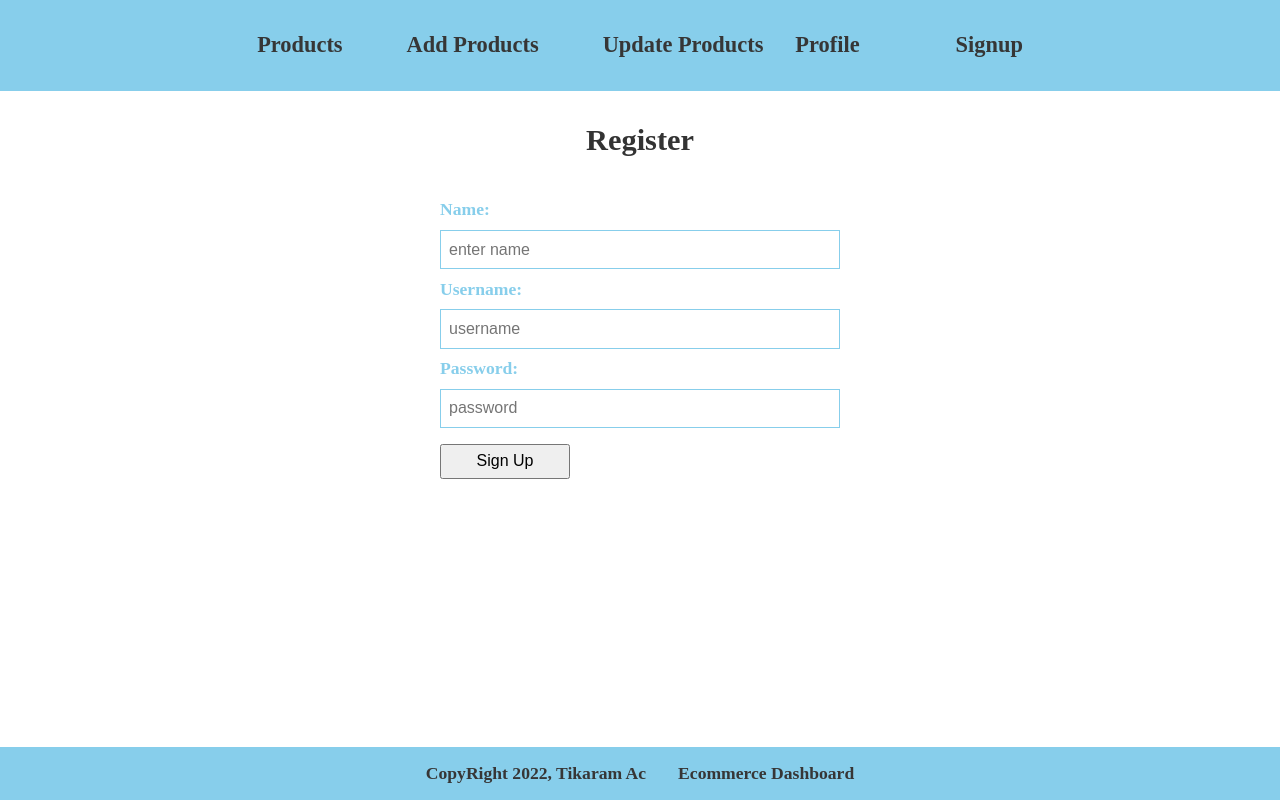
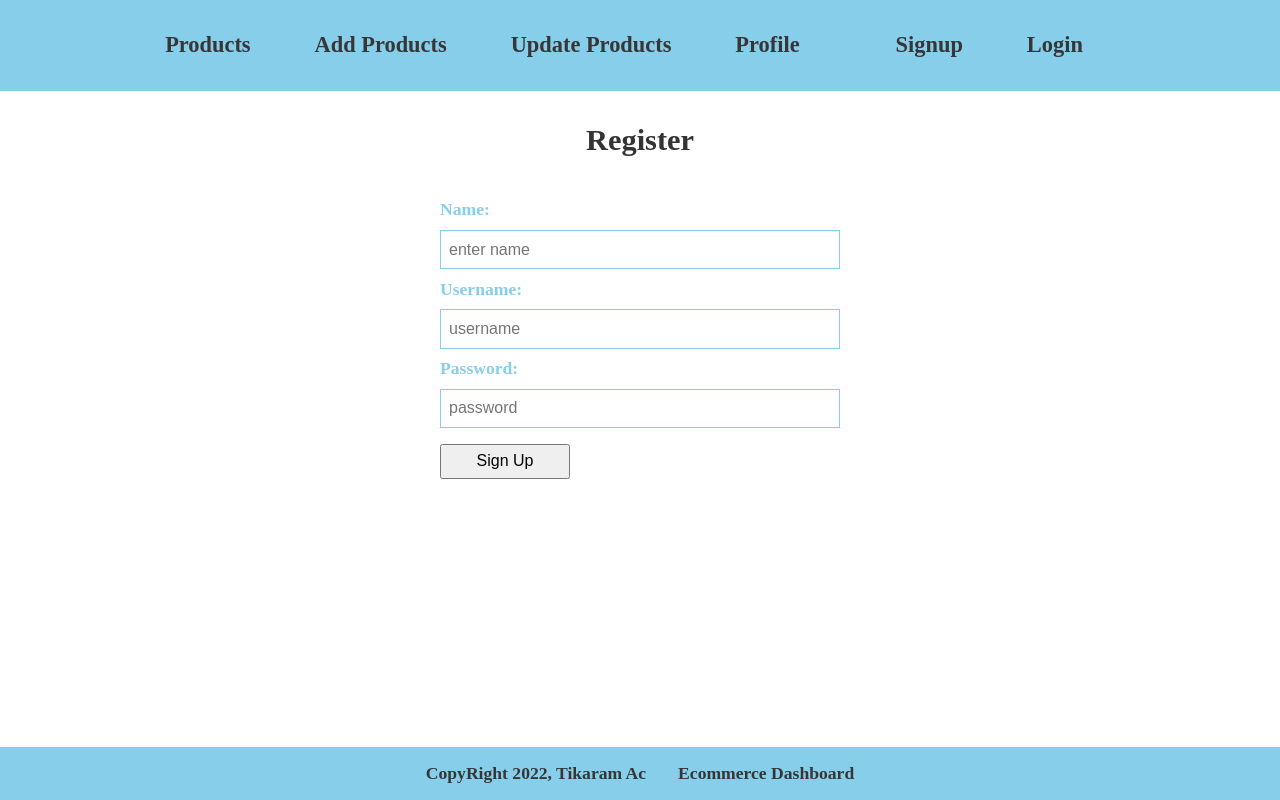
Before and after one commit to tikaramac19/Node.js_Learning, a React (Create React App) app in the folder ecommerce-dashboard/frontend/: page /signup in a window 1280 px wide. Built offline with nearby package versions, Linux system fonts and the light colour scheme.

Commit message:
conditional rendering

```diff
--- a/ecommerce-dashboard/frontend/src/components/Navbar/Navbar.js
+++ b/ecommerce-dashboard/frontend/src/components/Navbar/Navbar.js
@@ -9,7 +9,7 @@ const Navbar = () => {
   // logout function
   const logOut = () => {
     localStorage.clear(); // it will clear the localstorage
-    navigate('/signup')
+    navigate("/signup");
   };
 
   return (
@@ -24,17 +24,25 @@ const Navbar = () => {
           </li>
           <li>
             <Link to="/update">Update Products</Link>
-            <li>
-              <Link to="/profile">Profile</Link>
-            </li>
           </li>
+          <li>
+            <Link to="/profile">Profile</Link>
+          </li>
+
           <li>
             {auth ? (
               <Link onClick={logOut} to="/signup">
                 Logout
               </Link>
             ) : (
-              <Link to="/signup">Signup</Link>
+              <>
+                <li>
+                  <Link to="/signup">Signup</Link>
+                </li>
+                <li>
+                  <Link to="/login">Login</Link>
+                </li>
+              </>
             )}
           </li>
         </ul>
```
